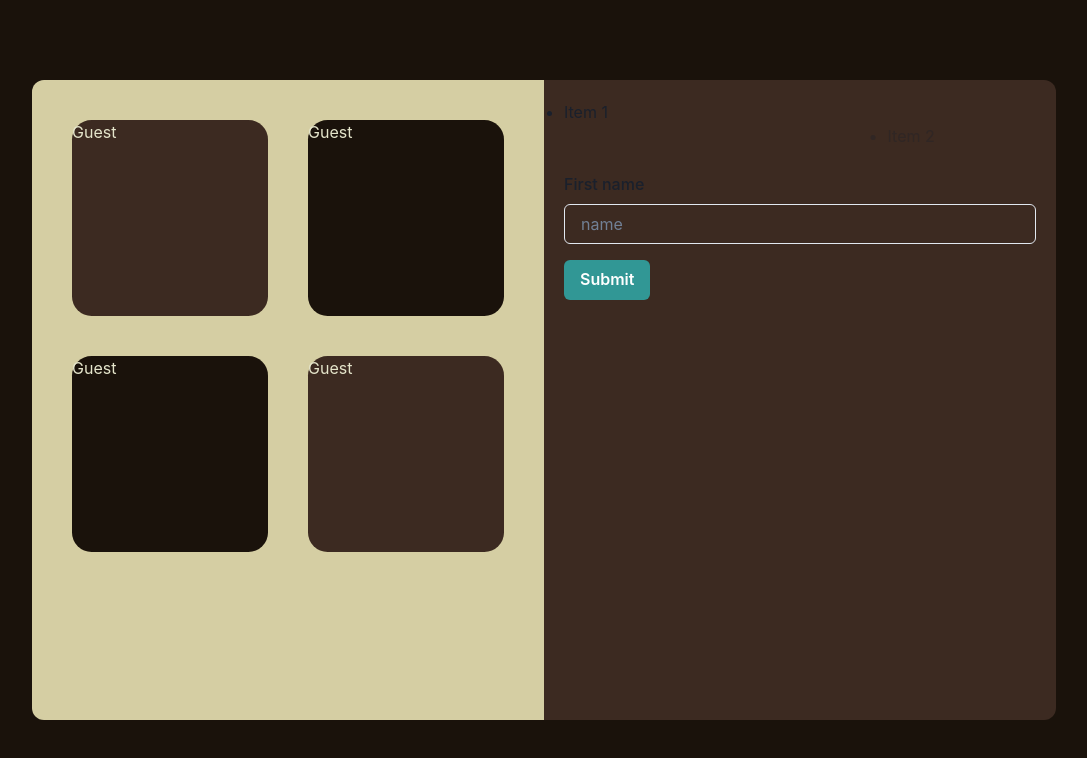
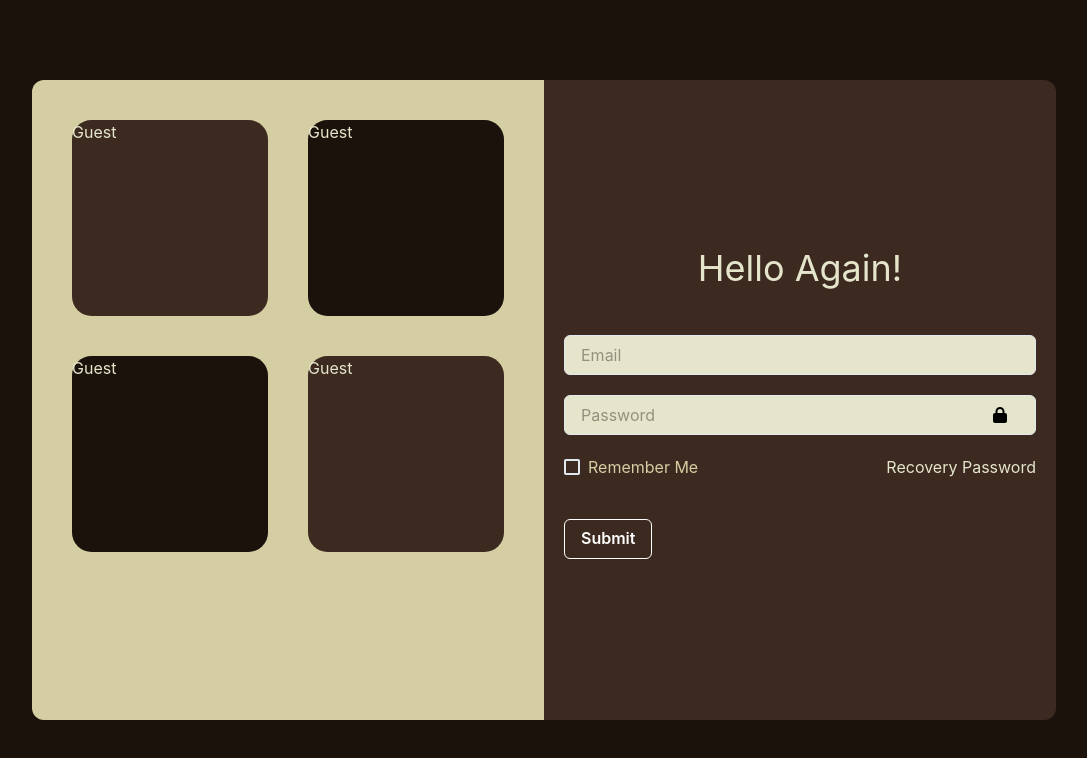
Before and after one commit to Sim-develop/interview-tool, a React (Vite) app: page /auth in a window 1280 px wide. Shown: the top 758 px of the page, without its empty margins (96-1183 px from the left). Built offline with nearby package versions, Linux system fonts and the light colour scheme.

Commit message:
feat: create UI for login form

```diff
--- a/package.json
+++ b/package.json
@@ -13,12 +13,14 @@
     "@chakra-ui/react": "^2.8.2",
     "@emotion/react": "^11.13.3",
     "@emotion/styled": "^11.13.0",
+    "@hookform/resolvers": "^3.9.0",
     "framer-motion": "^11.5.4",
     "react": "^18.3.1",
     "react-dom": "^18.3.1",
     "react-hook-form": "^7.53.0",
     "react-router-dom": "^6.26.2",
-    "styled-components": "^6.1.13"
+    "styled-components": "^6.1.13",
+    "zod": "^3.23.8"
   },
   "devDependencies": {
     "@eslint/js": "^9.9.0",
--- /dev/null
+++ b/src/assets/icons/index.tsx
@@ -0,0 +1,13 @@
+import { SVGProps } from "react";
+
+export const Lock = (props: SVGProps<SVGSVGElement>) => (
+  <svg xmlns="http://www.w3.org/2000/svg" viewBox="0 0 448 512" {...props}>
+    <path d="M144 144l0 48 160 0 0-48c0-44.2-35.8-80-80-80s-80 35.8-80 80zM80 192l0-48C80 64.5 144.5 0 224 0s144 64.5 144 144l0 48 16 0c35.3 0 64 28.7 64 64l0 192c0 35.3-28.7 64-64 64L64 512c-35.3 0-64-28.7-64-64L0 256c0-35.3 28.7-64 64-64l16 0z" />
+  </svg>
+);
+
+export const Unlock = (props: SVGProps<SVGSVGElement>) => (
+  <svg xmlns="http://www.w3.org/2000/svg" viewBox="0 0 576 512" {...props}>
+    <path d="M352 144c0-44.2 35.8-80 80-80s80 35.8 80 80l0 48c0 17.7 14.3 32 32 32s32-14.3 32-32l0-48C576 64.5 511.5 0 432 0S288 64.5 288 144l0 48L64 192c-35.3 0-64 28.7-64 64L0 448c0 35.3 28.7 64 64 64l320 0c35.3 0 64-28.7 64-64l0-192c0-35.3-28.7-64-64-64l-32 0 0-48z" />
+  </svg>
+);
--- /dev/null
+++ b/src/components/Input/index.tsx
@@ -0,0 +1,48 @@
+import {
+  Input,
+  InputGroup,
+  InputLeftAddon,
+  InputLeftElement,
+  InputRightAddon,
+  InputRightElement,
+} from "@chakra-ui/react";
+import { theme } from "../../assets/theme/theme";
+import { InputTypeProps } from "./Input.type";
+
+const Component = ({
+  type,
+  placeholder,
+  subElement,
+  addOn,
+  id,
+  ...prop
+}: InputTypeProps) => {
+  const { inputLeftElement, inputRightElement } = subElement ?? {};
+  const { addOnLeft, addOnRight } = addOn ?? {};
+  return (
+    <InputGroup size="md">
+      <Input
+        id={id}
+        pr="4rem"
+        background={theme.colors.primaryText}
+        type={type}
+        placeholder={placeholder}
+        _placeholder={{ opacity: 0.4, color: theme.colors.primaryDark }}
+        focusBorderColor="transparent"
+        {...prop}
+      />
+      {inputLeftElement && (
+        <InputLeftElement width="4.5rem">{inputLeftElement}</InputLeftElement>
+      )}
+      {inputRightElement && (
+        <InputRightElement width="4.5rem">
+          {inputRightElement}
+        </InputRightElement>
+      )}
+      {addOnLeft && <InputLeftAddon>{addOnLeft}</InputLeftAddon>}
+      {addOnRight && <InputRightAddon>{addOnRight}</InputRightAddon>}
+    </InputGroup>
+  );
+};
+
+export default Component;
--- a/src/routes/auth/Auth.tsx
+++ b/src/routes/auth/Auth.tsx
@@ -1,62 +1,124 @@
-import { Flex } from "@chakra-ui/react";
-import { FormLabel, FormControl, Input, Button } from "@chakra-ui/react";
+import {
+  Checkbox,
+  Flex,
+  FormErrorMessage,
+  Link,
+  VStack,
+  chakra,
+} from "@chakra-ui/react";
+import { FormControl, Button, Text } from "@chakra-ui/react";
+import { theme } from "../../assets/theme/theme";
+import { SubmitHandler, useForm } from "react-hook-form";
+import { LoginSchema, LoginSchemaType } from "../../schemas/Auth";
+import { zodResolver } from "@hookform/resolvers/zod";
+import React from "react";
+import { Lock, Unlock } from "../../assets/icons";
+import Input from "../../components/Input";
 import { motion } from "framer-motion";
-import { theme } from "../../assets/theme/theme";
-import { useForm } from "react-hook-form";
 
 const listVariants = {
   hidden: {
-    x: 500,
+    y: 500,
     opacity: 0,
   },
   visible: {
-    x: 0,
+    y: 0,
     opacity: 1,
     transition: {
-      duration: 2,
-      staggerChildren: 5,
+      duration: 1,
+      staggerChildren: 0.5,
     },
   },
 };
 
 const itemVariants = {
-  hidden: { x: 500, opacity: 0 },
-  visible: { x: 0, opacity: 1, transition: { duration: 2 } },
+  hidden: { y: 50, opacity: 0 },
+  visible: { y: 0, opacity: 1 },
 };
 
 const Component = () => {
+  const [show, setShow] = React.useState(false);
   const {
+    register,
     handleSubmit,
-    register,
-    formState: { errors, isSubmitting },
-  } = useForm();
-  function onSubmit(values: any) {
-    console.log(values);
-  }
+    formState: { errors },
+  } = useForm<LoginSchemaType>({ resolver: zodResolver(LoginSchema) });
+  const onSubmit: SubmitHandler<LoginSchemaType> = (data) => console.log(data);
   return (
-    <Flex backgroundColor={theme.colors.primaryMedium} p={5} direction="column">
-      <motion.ul variants={listVariants} initial="hidden" animate="visible">
-        <motion.li variants={itemVariants}>Item 1</motion.li>
-        <motion.li variants={itemVariants}>Item 2</motion.li>
-        <motion.li variants={itemVariants}>Item 3</motion.li>
-      </motion.ul>
+    <Flex
+      backgroundColor={theme.colors.primaryMedium}
+      p={5}
+      direction="column"
+      alignItems="stretch"
+      justifyContent="center"
+    >
+      <Text fontSize="4xl" textAlign="center" mb={10}>
+        Hello Again!
+      </Text>
       <form onSubmit={handleSubmit(onSubmit)}>
-        <FormControl>
-          <FormLabel htmlFor="name">First name</FormLabel>
-          <Input
-            id="name"
-            placeholder="name"
-            {...register("name", {
-              required: "This is required",
-              minLength: { value: 4, message: "Minimum length should be 4" },
-            })}
-          />
-        </FormControl>
+        <VStack
+          spacing={5}
+          as={motion.ul}
+          variants={listVariants}
+          initial="hidden"
+          animate="visible"
+        >
+          <FormControl
+            isInvalid={!!errors.email}
+            as={motion.div}
+            variants={itemVariants}
+          >
+            <Input id="email" placeholder="Email" {...register("email")} />
+            <FormErrorMessage>
+              {errors.email && errors.email.message}
+            </FormErrorMessage>
+          </FormControl>
+          <FormControl
+            isInvalid={!!errors.password}
+            as={motion.div}
+            variants={itemVariants}
+          >
+            <Input
+              id="password"
+              type={show ? "text" : "password"}
+              placeholder="Password"
+              subElement={{
+                inputRightElement: (
+                  <Button
+                    h="3rem"
+                    size="sm"
+                    background="transparent"
+                    _hover={{ background: "transparent" }}
+                    onClick={() => setShow(!show)}
+                  >
+                    {show ? <Unlock height="1rem" /> : <Lock height="1rem" />}
+                  </Button>
+                ),
+              }}
+              {...register("password")}
+            />
+            <FormErrorMessage>
+              {errors.password && errors.password.message}
+            </FormErrorMessage>
+          </FormControl>
+          <Flex
+            justifyContent="space-between"
+            width="100%"
+            as={motion.div}
+            variants={itemVariants}
+          >
+            <Checkbox colorScheme="#E5E5CB" color={theme.colors.primaryLight}>
+              Remember Me
+            </Checkbox>
+            <Link color={theme.colors.primaryText}>Recovery Password</Link>
+          </Flex>
+        </VStack>
         <Button
-          mt={4}
-          colorScheme="teal"
-          isLoading={isSubmitting}
+          mt={10}
           type="submit"
+          variant="outline"
+          color="white"
+          colorScheme="transparent"
         >
           Submit
         </Button>
--- /dev/null
+++ b/src/schemas/Auth.ts
@@ -0,0 +1,8 @@
+import {z} from 'zod'
+
+export const LoginSchema = z.object({
+    email: z.string().email(),
+    password: z.string().min(3).max(20)
+})
+
+export type LoginSchemaType = z.infer<typeof LoginSchema>
```
Also changed, not shown: src/components/Input/Input.type.ts (added, +15 -0 lines), 1 other file (tests, documents, lock files or other folders).
